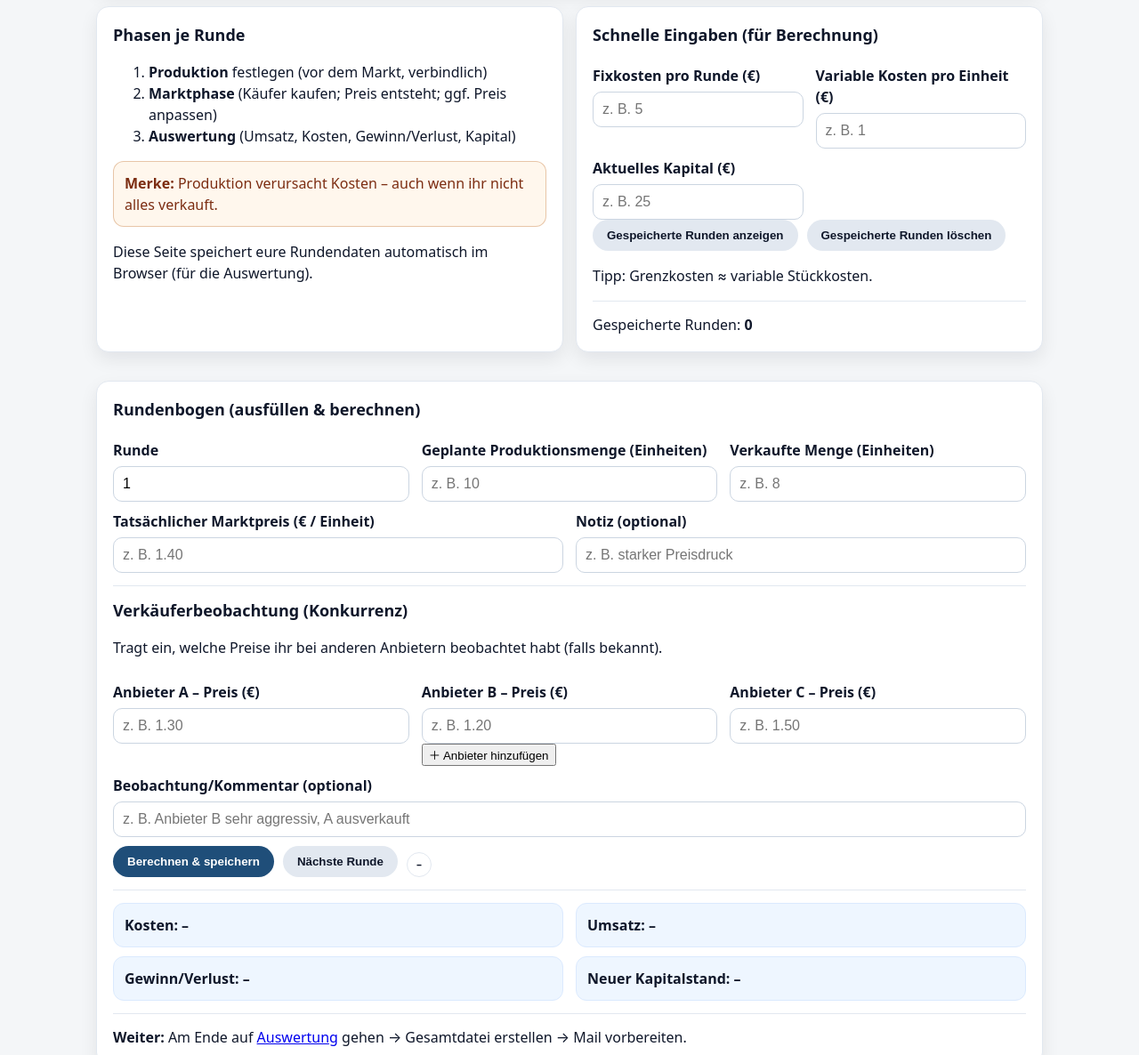
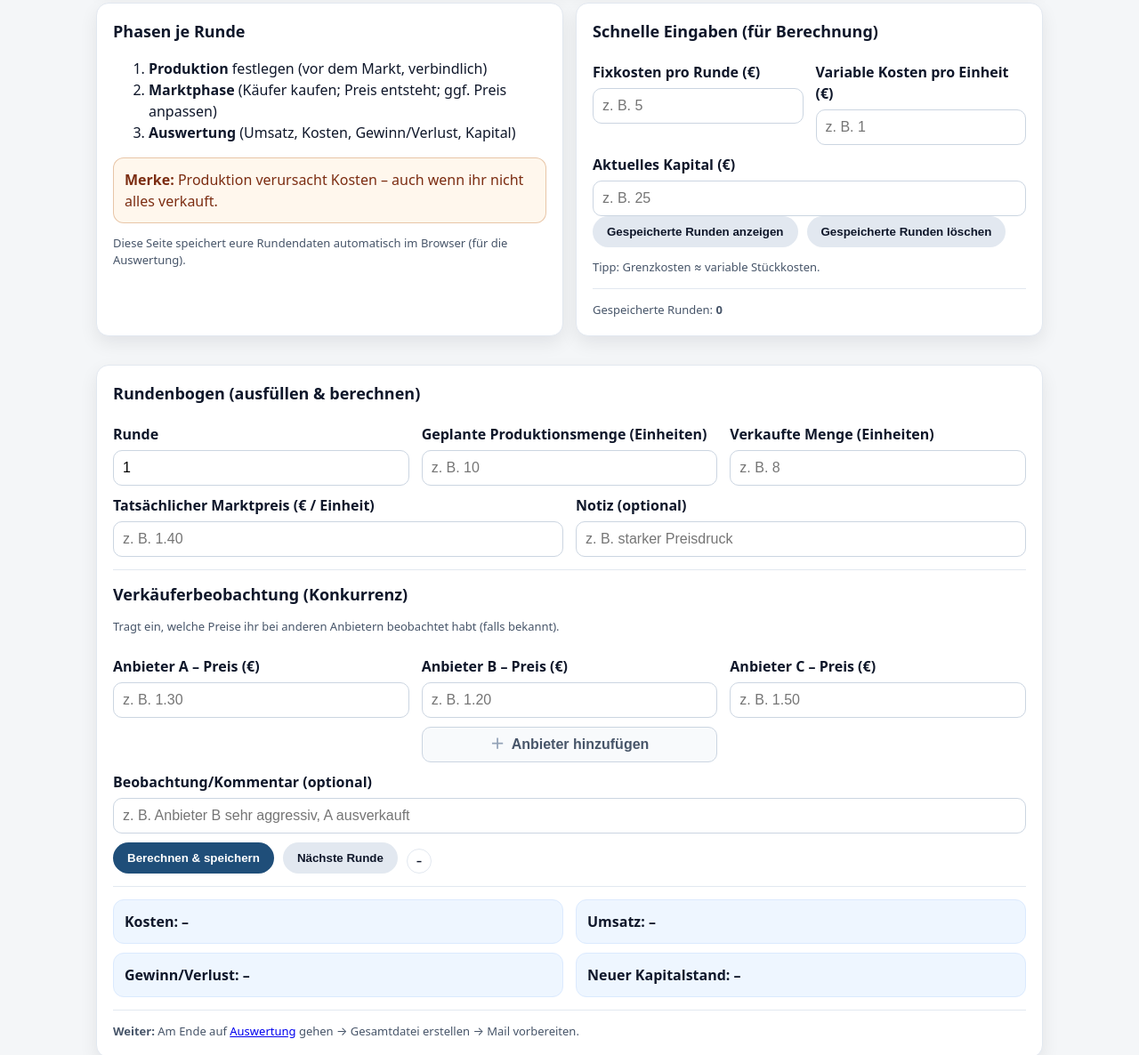
Before and after one commit to Beeblebrox1337/Eisauktion, a plain HTML site: page rolle-unternehmen.html in a window 1280 px wide. Shown: the part 416-1602 px from the top of the page at 89% size. Drawn offline with Linux system fonts and the light colour scheme.

Commit message:
Update styles.css

```diff
--- a/styles.css
+++ b/styles.css
@@ -288,8 +288,46 @@ textarea{
   margin:14px 0;
 }
 
-/* Canvas responsive */
-canvas{
-  max-width:100%;
-  height:auto;
+.small{
+  font-size:13px;
+  color:var(--muted);
 }
+
+.footer{
+  color:var(--muted);
+  font-size:13px;
+  margin-top:18px;
+}
+
+/* Grid helpers */
+.span2{
+  grid-column:1 / -1;
+}
+
+/* Dynamische Anbieter-Buttons (wie Textboxen, mit grauem +) */
+.add-seller-btn{
+  width:100%;
+  margin-top:10px;
+  padding:10px;
+  border:1px solid #cbd5e1;
+  border-radius:10px;
+  background:#f8fafc;
+  color:var(--muted);
+  font-size:16px;
+  font-weight:700;
+  display:flex;
+  align-items:center;
+  justify-content:center;
+  gap:8px;
+  cursor:pointer;
+}
+
+.add-seller-btn:hover{
+  background:#eef2f7;
+}
+
+.add-seller-btn .plus{
+  color:#94a3b8;
+  font-weight:900;
+  line-height:1;
+}
```
